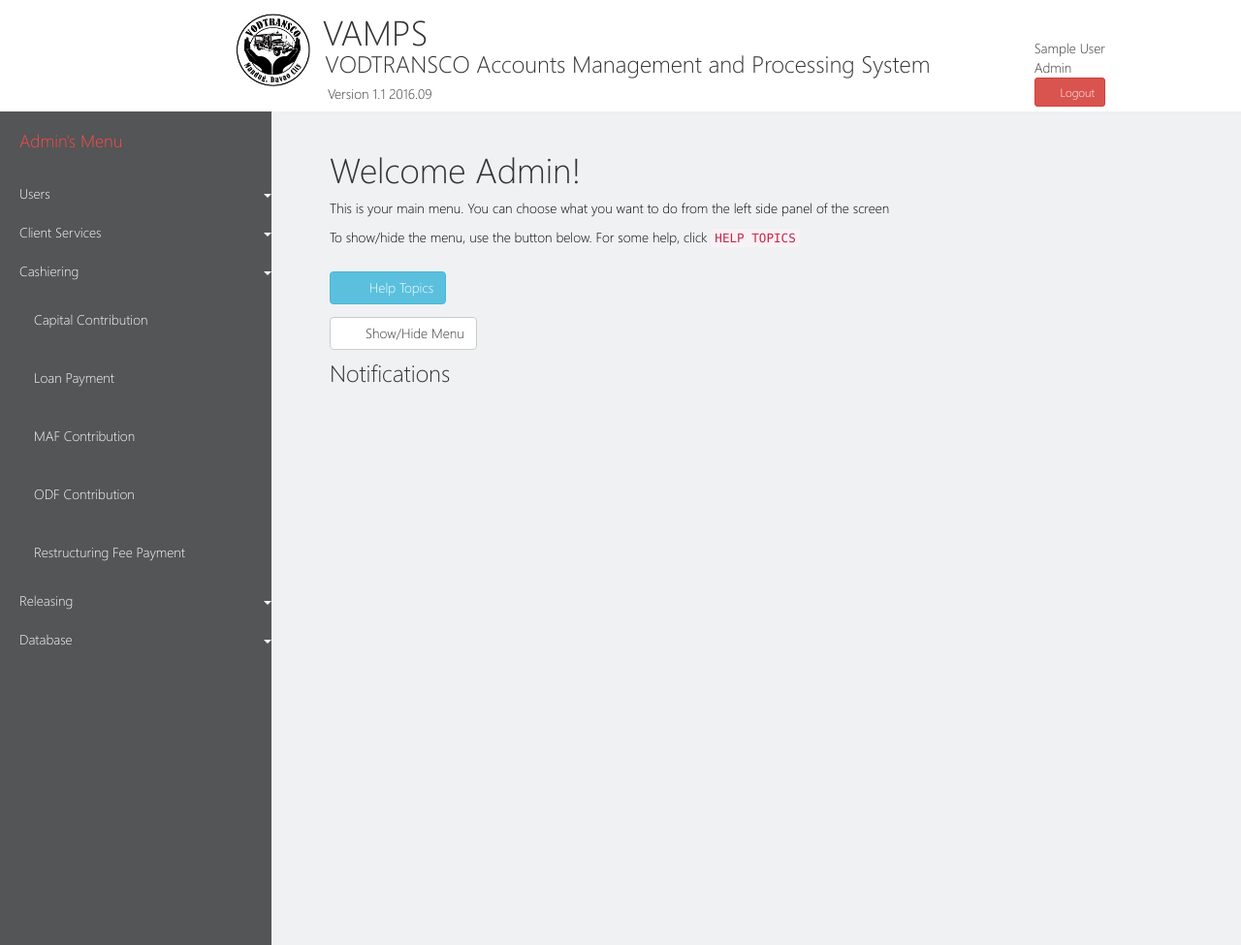
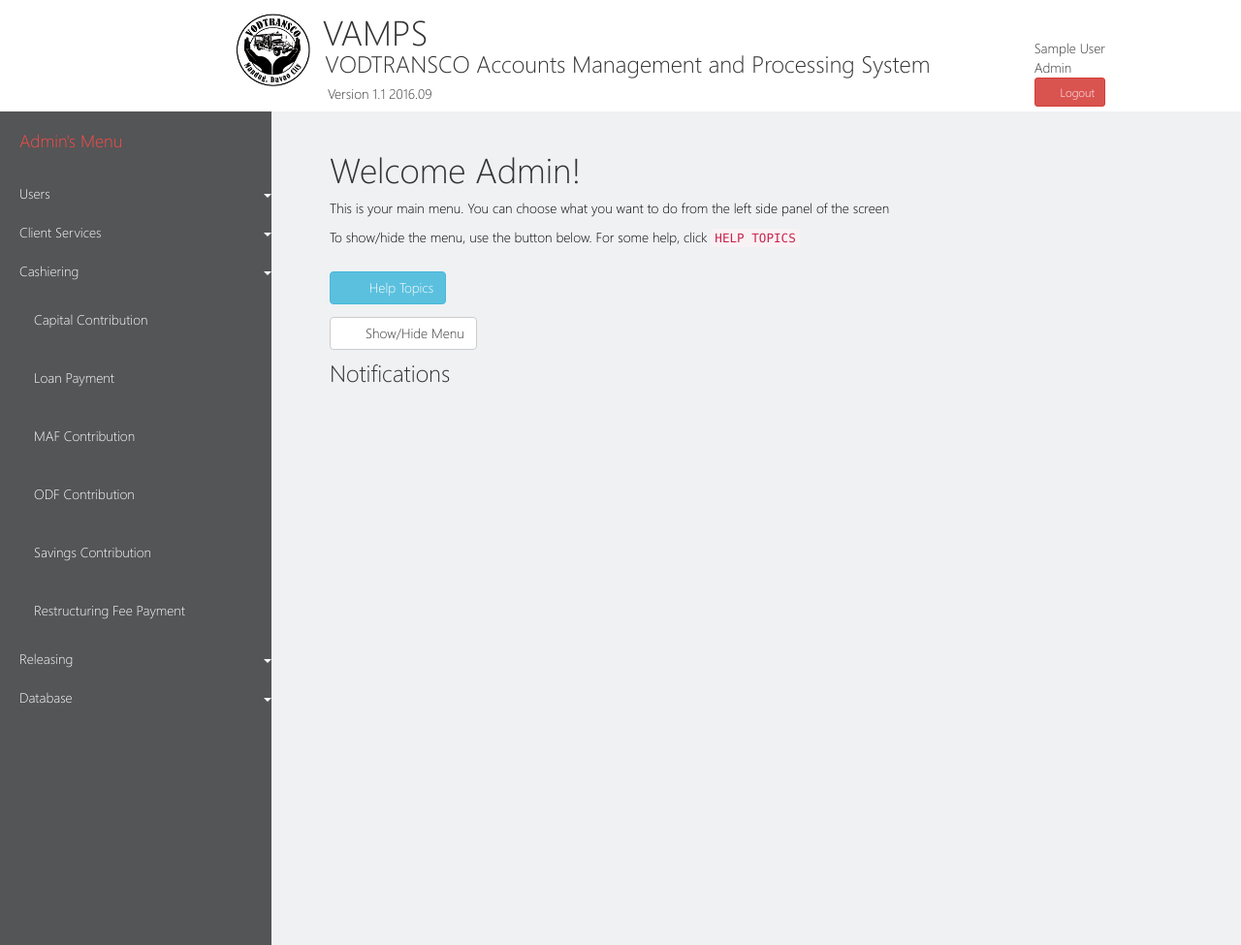
Before and after one commit to cjayaranon/repo_vamps, a Django app: page /home/web-admin/ in a window 1280 px wide, after a click on "Cashiering". Shown: the whole page at 97% size. Run offline with Django 3.2, Linux system fonts and the light colour scheme; the visitor is signed in with stand-in values (Sample User, id 1); data that the repository does not hold is empty; parts of the project's set-up code (start-up, migrations or seed data) failed here and were passed over; some libraries are stand-ins or nearby versions; some web fonts are replaced.

Commit message:
admin menu: add savings link

```diff
--- a/frontend/templates/admin_menu.html
+++ b/frontend/templates/admin_menu.html
@@ -65,6 +65,9 @@
                         </li>
                         <li>
                             <a href="{% url 'pay_odf_search' %}">ODF Contribution</a>
+                        </li>
+                        <li>
+                            <a href="{% url 'add_savings_search' %}">Savings Contribution</a>
                         </li>
                         <li>
                             <a href="{% url 'pay_structfee_search' %}">Restructuring Fee Payment</a>
```
